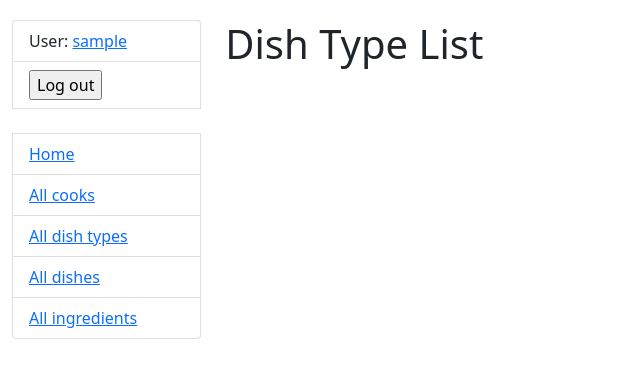
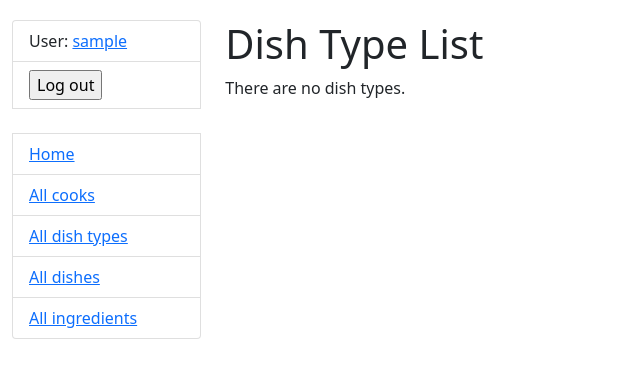
Before and after one commit to m1b0mb0/kitchen-management-system, a Django app: page /dish-types/ in a window 1280 px wide. Shown: the top 378 px of the page, without its empty margins (0-640 px from the left). Run offline with Django 5.2, Linux system fonts and the light colour scheme; the visitor is signed in with stand-in values (Sample User, id 1); data that the repository does not hold is empty.

Commit message:
Update dish type list layout

```diff
--- a/templates/kitchen/dish_type_list.html
+++ b/templates/kitchen/dish_type_list.html
@@ -2,9 +2,21 @@
 
 {% block content %}
   <h1>Dish Type List</h1>
-  <ul>
+  {% if dish_type_list %}
+    <table class="table">
+      <tr>
+        <th>ID</th>
+        <th>Name</th>
+      </tr>
     {% for dish_type in dish_type_list %}
-      <li>{{ dish_type.name }}</li>
+      <tr>
+        <td>{{ dish_type.id }}</td>
+        <td>{{ dish_type.name }}</td>
+      </tr>
     {% endfor %}
-  </ul>
+
+    </table>
+  {% else %}
+    <p>There are no dish types.</p>
+  {% endif %}
 {% endblock content %}
```
